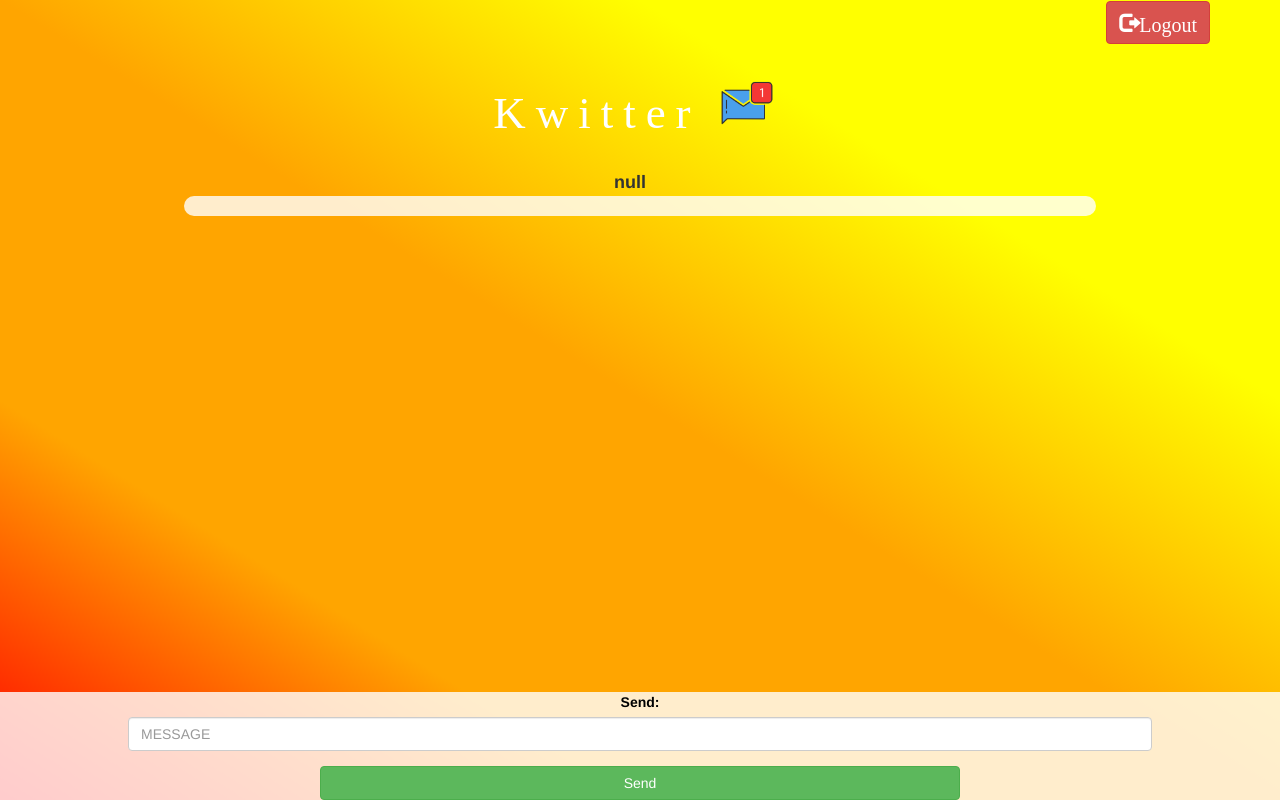
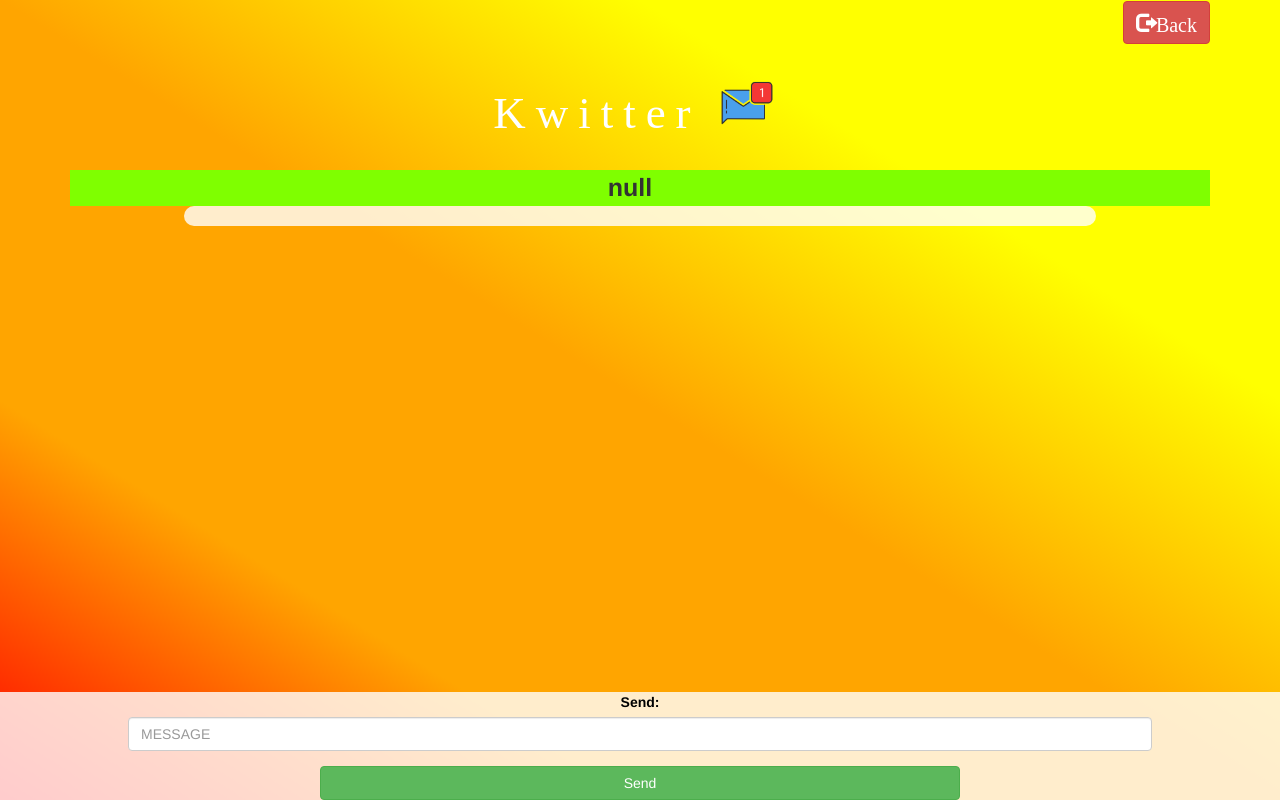
Before and after one commit to ayaan-sayyed/Project-97, a plain HTML site: page kwitter_page.html in a window 1280 px wide. Drawn offline with nearby package versions, Linux system fonts and the light colour scheme; no server answers; a web font is replaced by a local one.

Commit message:
Add files via upload

```diff
--- a/kwitter_page.html
+++ b/kwitter_page.html
@@ -18,7 +18,7 @@
 <body>
 
 <div class="container">
-	<button id="logout" onclick="logout()" class="glyphicon glyphicon-log-out btn btn-danger">Logout</button>
+	<button id="logout" onclick="logout()" class="glyphicon glyphicon-log-out btn btn-danger">Back</button>
 	<center>
 		<h1 class="header">
 			Kwitter
--- a/kwitter_page.js
+++ b/kwitter_page.js
@@ -68,5 +68,6 @@ like : updated_likes
 
 function logout() {
 localStorage.removeItem("room_name");
-window.location.replace("kwitter_room.html");
+localStorage.removeItem("user_name")
+window.location.replace("index.html");
 }
--- a/style.css
+++ b/style.css
@@ -3,6 +3,7 @@ html, body
   height: 100%;
   margin: 0;
 }
+
 
 body
 {
@@ -36,7 +37,8 @@ background-image: linear-gradient(to right top,red, orange, orange, yellow, yell
 #group_name
 {
 	padding-right: 20px;
-	font-size: large;
+	font-size: 25px;
+	background-color: chartreuse;
 }
 
 .room_name
```
Also changed, not shown: index.html (+1 -1 lines), kwitter_room.html (+5 -4 lines), kwitter.js (line endings or trailing spaces), kwitter_room.js (line endings or trailing spaces).
